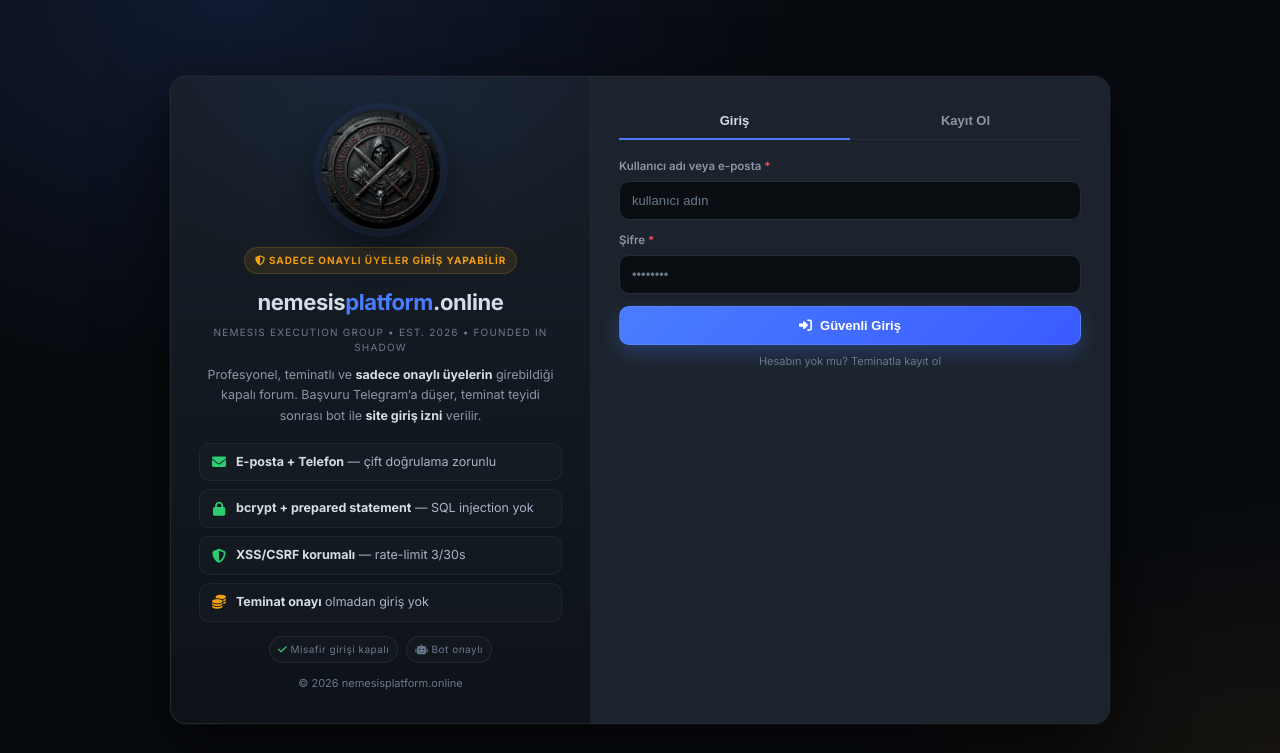
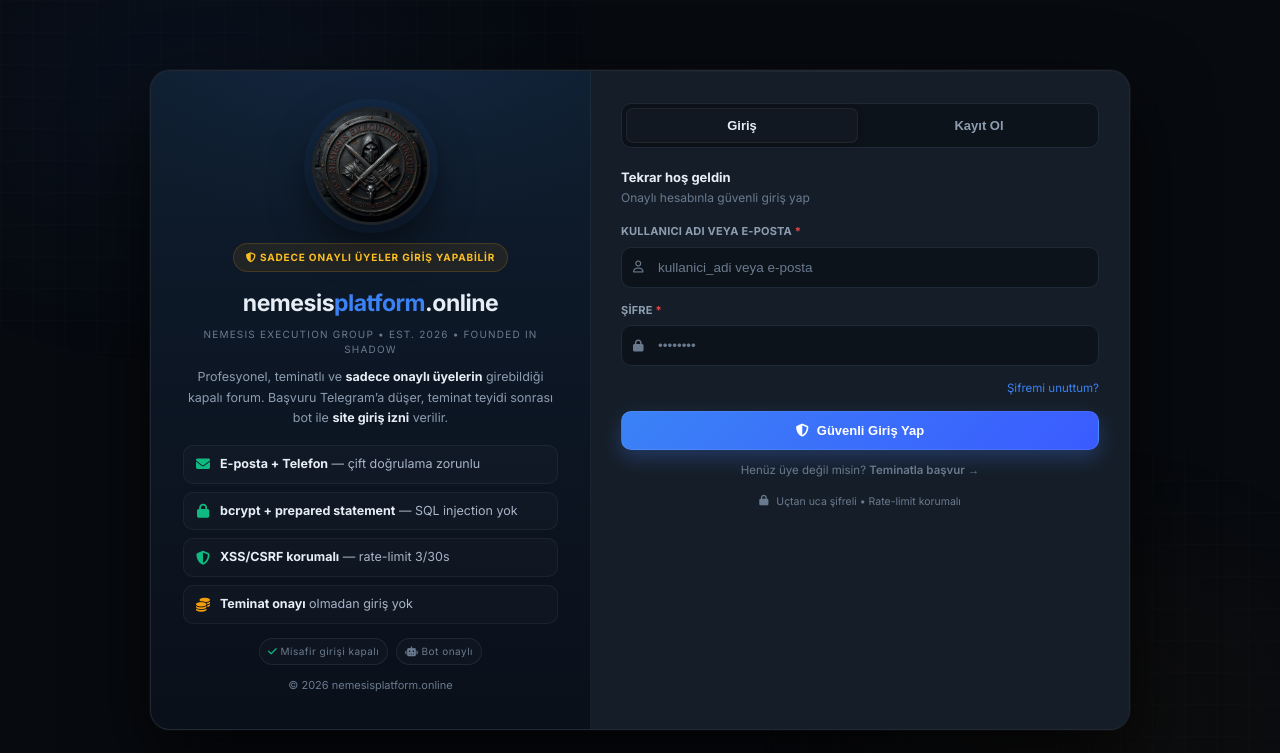
Before and after one commit to ByFieber/darkcloud-underground, a plain HTML site: page index.html in a window 1280 px wide. Shown: the top 753 px of the page. Drawn offline with Linux system fonts and the light colour scheme.

Commit message:
login premium: ikonlu inputlar, hos geldin basligi, profesyonel premium giris - logo korundu

```diff
--- a/index.html
+++ b/index.html
@@ -9,43 +9,40 @@
 <link href="https://fonts.googleapis.com/css2?family=Inter:wght@400;500;600;700&display=swap" rel="stylesheet">
 <link rel="stylesheet" href="https://cdnjs.cloudflare.com/ajax/libs/font-awesome/6.5.0/css/all.min.css">
 <style>
-:root{--bg:#0e1217;--panel:#161c22;--panel2:#1c232c;--border:#232e3a;--border2:#2a3645;--text:#d6dde6;--muted:#8a97a8;--muted2:#6b7a8c;--blue:#4a7cff;--green:#2ecc71;--red:#ff4d4d;--amber:#f59e0b}
+:root{--bg:#080c11;--panel:#111821;--panel2:#151e28;--panel3:#0d131b;--border:#1e2a38;--border2:#243447;--text:#e6edf5;--muted:#8d9db0;--muted2:#6a7a8e;--blue:#3b82f6;--blue2:#2563eb;--green:#10b981;--red:#ef4444;--amber:#f59e0b}
 *{box-sizing:border-box;margin:0;padding:0}
-body{font-family:Inter,system-ui,sans-serif;background:var(--bg);color:var(--text);line-height:1.5;font-size:14px}
+body{font-family:Inter,system-ui,sans-serif;background:var(--bg);color:var(--text);line-height:1.5;font-size:14px;-webkit-font-smoothing:antialiased}
 a{color:var(--blue);text-decoration:none}
-.gate{position:fixed;inset:0;z-index:100;background:radial-gradient(900px 600px at 18% 0%, rgba(74,124,255,.14), transparent 62%),radial-gradient(700px 500px at 100% 100%, rgba(245,158,11,.07), transparent 60%),#070a0f;display:flex;align-items:center;justify-content:center;padding:20px;overflow:auto;-webkit-overflow-scrolling:touch}
+.gate{position:fixed;inset:0;z-index:100;background:#070a0f;display:flex;align-items:center;justify-content:center;padding:24px;overflow:auto;-webkit-overflow-scrolling:touch}
+.gate::before{content:"";position:fixed;inset:0;background:radial-gradient(700px 500px at 15% 10%, rgba(59,130,246,.10), transparent 60%),radial-gradient(600px 500px at 85% 90%, rgba(245,158,11,.06), transparent 60%),linear-gradient(180deg, rgba(255,255,255,.015) 1px, transparent 1px),linear-gradient(90deg, rgba(255,255,255,.015) 1px, transparent 1px);background-size:auto,auto,32px 32px,32px 32px;pointer-events:none;opacity:.6}
 .gate.hide{display:none}
-.gate-card{width:100%;max-width:940px;background:var(--panel);border:1px solid rgba(255,255,255,.06);border-radius:16px;overflow:hidden;box-shadow:0 24px 70px rgba(0,0,0,.65), 0 0 0 1px rgba(255,255,255,.04);display:grid;grid-template-columns:420px 1fr}
-@media(max-width:860px){.gate{align-items:flex-start;padding:12px}.gate-card{grid-template-columns:1fr;margin:12px 0;max-width:100%}.gate-left{padding:20px 18px}.gate-right{padding:18px 16px}.logo-img{width:84px;height:84px;margin-bottom:12px}}
-@media(max-width:380px){.gate{padding:8px}.gate-card{border-radius:12px}.gate-left{padding:16px 14px}.gate-right{padding:14px 12px}}
-@media(max-height:700px){.gate{align-items:flex-start}.gate-card{max-height:none;margin:20px 0}.logo-img{width:84px;height:84px}}
-.gate-left{padding:32px 28px;background:linear-gradient(180deg, rgba(255,255,255,.02), transparent), linear-gradient(180deg, #121a24 0%, #0d1218 100%);border-right:1px solid rgba(255,255,255,.06);display:flex;flex-direction:column;align-items:center;text-align:center;position:relative}
-.gate-left::before{content:"";position:absolute;inset:0;background:radial-gradient(400px 300px at 50% 0%, rgba(74,124,255,.08), transparent 70%);pointer-events:none}
-.logo-img{width:122px;height:122px;border-radius:50%;border:2px solid rgba(255,255,255,.08);box-shadow:0 0 0 6px rgba(74,124,255,.08), 0 14px 36px rgba(0,0,0,.55);object-fit:cover;background:#0a0e13;margin-bottom:16px;position:relative}
+.gate-card{width:100%;max-width:980px;background:var(--panel);border:1px solid rgba(255,255,255,.07);border-radius:20px;overflow:hidden;box-shadow:0 32px 80px rgba(0,0,0,.75), 0 0 0 1px rgba(255,255,255,.05), inset 0 1px 0 rgba(255,255,255,.04);display:grid;grid-template-columns:440px 1fr;position:relative}
+@media(max-width:900px){.gate{align-items:flex-start;padding:16px}.gate-card{grid-template-columns:1fr;margin:16px 0;max-width:520px}.gate-left{padding:28px 24px}.gate-right{padding:24px 22px}.logo-img{width:96px;height:96px;margin-bottom:14px}}
+@media(max-width:420px){.gate{padding:12px}.gate-card{border-radius:14px}.gate-left{padding:22px 18px}.gate-right{padding:20px 16px}}
+.gate-left{padding:36px 32px;background:linear-gradient(180deg, #0f1e2f 0%, #0c1522 55%, #0a101a 100%);border-right:1px solid rgba(255,255,255,.06);display:flex;flex-direction:column;align-items:center;text-align:center;position:relative;overflow:hidden}
+.gate-left::after{content:"";position:absolute;inset:0;background:radial-gradient(500px 350px at 50% -10%, rgba(59,130,246,.09), transparent 65%);pointer-events:none}
+.logo-img{width:118px;height:118px;border-radius:50%;border:3px solid rgba(255,255,255,.09);box-shadow:0 0 0 8px rgba(59,130,246,.06), 0 18px 40px rgba(0,0,0,.6), inset 0 2px 0 rgba(255,255,255,.08);object-fit:cover;background:#0a0e13;margin-bottom:18px;position:relative;z-index:1}
 .logo-img-sm{width:32px;height:32px;border-radius:50%;border:1px solid var(--border2);object-fit:cover;background:#0a0e13}
-.badge{font-size:10px;letter-spacing:.9px;font-weight:700;color:var(--amber);background:rgba(245,158,11,.10);border:1px solid rgba(245,158,11,.20);padding:5px 10px;border-radius:999px;margin-bottom:12px}
-.gate-left h1{font-size:22px;font-weight:800;letter-spacing:-.4px;margin-bottom:6px;position:relative}
+.badge{font-size:10px;letter-spacing:.85px;font-weight:700;color:#fbbf24;background:rgba(245,158,11,.09);border:1px solid rgba(245,158,11,.18);padding:6px 12px;border-radius:999px;margin-bottom:14px;backdrop-filter:blur(6px);position:relative;z-index:1}
+.gate-left h1{font-size:23px;font-weight:800;letter-spacing:-.5px;margin-bottom:7px;position:relative;z-index:1}
 .gate-left h1 span{color:var(--blue)}
-.gate-left p{color:var(--muted);font-size:12.5px;line-height:1.65;position:relative}
-.gate-left ul{margin-top:16px;list-style:none;display:flex;flex-direction:column;gap:8px;width:100%;text-align:left;position:relative}
-.gate-left li{font-size:12.5px;color:#a8b5c6;display:flex;gap:9px;align-items:flex-start;background:rgba(255,255,255,.015);border:1px solid rgba(255,255,255,.05);border-radius:10px;padding:9px 10px}
-.gate-left li i{color:var(--green);margin-top:2px;width:16px;text-align:center;flex-shrink:0}
-.sec-box{margin-top:16px;border:1px solid rgba(255,255,255,.06);background:rgba(255,255,255,.02);border-radius:10px;padding:11px 12px;width:100%;text-align:left;position:relative}
-.sec-box h4{font-size:11px;letter-spacing:.5px;text-transform:uppercase;color:var(--muted);margin-bottom:7px;display:flex;gap:6px;align-items:center}
-.sec-box li{font-size:11.5px}
-.gate-right{padding:26px 28px;background:var(--panel2);position:relative}
-.tabs2{display:flex;gap:0;margin-bottom:18px;border-bottom:1px solid var(--border)}
-.tabs2 button{flex:1;padding:10px 6px;font-size:13px;font-weight:700;border:none;background:transparent;color:var(--muted);cursor:pointer;position:relative;border-bottom:2px solid transparent;margin-bottom:-1px}
-.tabs2 button.active{color:var(--text);border-bottom-color:var(--blue)}
-.field{margin-bottom:12px}
-.field label{font-size:11.5px;font-weight:600;color:var(--muted);display:block;margin-bottom:6px}
+.gate-left p{color:var(--muted);font-size:12.5px;line-height:1.65;position:relative;z-index:1}
+.gate-right{padding:32px 30px;background:var(--panel2);position:relative}
+.gate-right::before{content:"";position:absolute;top:0;left:0;right:0;height:1px;background:linear-gradient(90deg, transparent, rgba(255,255,255,.06), transparent)}
+.tabs2{display:flex;gap:6px;margin-bottom:20px;background:var(--panel3);border:1px solid var(--border);border-radius:10px;padding:4px}
+.tabs2 button{flex:1;padding:9px 6px;font-size:13px;font-weight:700;border:none;background:transparent;color:var(--muted);cursor:pointer;border-radius:7px;transition:.15s}
+.tabs2 button.active{background:var(--panel);color:var(--text);box-shadow:0 1px 6px rgba(0,0,0,.25);border:1px solid rgba(255,255,255,.06)}
+.field{margin-bottom:14px}
+.field label{font-size:11px;font-weight:700;letter-spacing:.2px;color:var(--muted);display:block;margin-bottom:7px;text-transform:uppercase}
 .field label em{color:var(--red);font-style:normal}
-.field input,.field select{width:100%;background:#0a0e13;border:1px solid var(--border);color:var(--text);padding:11px 12px;font-size:13px;outline:none;border-radius:10px;transition:.15s}
-.field input:focus,.field select:focus{border-color:var(--blue);box-shadow:0 0 0 3px rgba(74,124,255,.15);background:#0c1117}
+.field-wrap{position:relative}
+.field-wrap i{position:absolute;left:12px;top:50%;transform:translateY(-50%);color:var(--muted2);font-size:12px;pointer-events:none}
+.field input,.field select{width:100%;background:var(--panel3);border:1px solid var(--border);color:var(--text);padding:12px 12px 12px 36px;font-size:13.5px;outline:none;border-radius:10px;transition:.15s}
+.field input:focus,.field select:focus{border-color:var(--blue);box-shadow:0 0 0 3px rgba(59,130,246,.14);background:#0d131b}
 .field input::placeholder{color:var(--muted2)}
-.hint{font-size:11px;color:var(--muted2);margin-top:5px}
-.err{font-size:12.5px;color:#ff6b6b;background:rgba(255,90,90,.08);border:1px solid rgba(255,90,90,.18);padding:9px 11px;margin-bottom:12px;display:none;border-radius:10px}
-.ok{font-size:12.5px;color:#2ecc71;background:rgba(46,204,113,.08);border:1px solid rgba(46,204,113,.18);padding:9px 11px;margin-bottom:12px;display:none;border-radius:10px}
+.hint{font-size:11px;color:var(--muted2);margin-top:6px}
+.err{font-size:12.5px;color:#ff6b6b;background:rgba(239,68,68,.07);border:1px solid rgba(239,68,68,.14);padding:10px 12px;margin-bottom:14px;display:none;border-radius:10px}
+.ok{font-size:12.5px;color:#10b981;background:rgba(16,185,129,.07);border:1px solid rgba(16,185,129,.14);padding:10px 12px;margin-bottom:14px;display:none;border-radius:10px}
 .check{font-size:11.5px;color:var(--muted);display:flex;gap:7px;align-items:flex-start;margin:8px 0}
 .check input{margin-top:2px;accent-color:var(--blue)}
 .check a{color:var(--blue)}
@@ -158,25 +155,27 @@ footer{max-width:1160px;margin:18px auto 0;padding:12px 14px;border-top:1px soli
 
       <!-- LOGIN FORM -->
       <div id="loginForm">
+        <div style="margin-bottom:16px"><div style="font-size:13px;font-weight:700;color:var(--text)">Tekrar hoş geldin</div><div style="font-size:12px;color:var(--muted2);margin-top:2px">Onaylı hesabınla güvenli giriş yap</div></div>
         <div id="loginErr" class="err"></div>
         <div id="loginOk" class="ok"></div>
-        <div class="field"><label>Kullanıcı adı veya e-posta <em>*</em></label><input id="lu" placeholder="kullanıcı adın" autocomplete="username"></div>
-        <div class="field"><label>Şifre <em>*</em></label><input id="lp" type="password" placeholder="••••••••" autocomplete="current-password"></div>
-        <div style="font-size:11px;color:var(--muted2);margin:6px 0" id="lockInfo"></div>
-        <button class="btn btn-primary" onclick="doLogin()"><i class="fa-solid fa-right-to-bracket"></i> Güvenli Giriş</button>
-        <div style="text-align:center;margin-top:8px;font-size:11px;color:var(--muted2)">Hesabın yok mu? <span class="link" onclick="switchMode('register')">Teminatla kayıt ol</span></div>
+        <div class="field"><label>Kullanıcı adı veya e-posta <em>*</em></label><div class="field-wrap"><i class="fa-regular fa-user"></i><input id="lu" placeholder="kullanici_adi veya e-posta" autocomplete="username"></div></div>
+        <div class="field"><label>Şifre <em>*</em></label><div class="field-wrap"><i class="fa-solid fa-lock"></i><input id="lp" type="password" placeholder="••••••••" autocomplete="current-password"></div></div>
+        <div style="display:flex;justify-content:space-between;align-items:center;margin:6px 0 14px"><span style="font-size:11px;color:var(--muted2)" id="lockInfo"></span><a href="#" onclick="event.preventDefault();alert('Şifre sıfırlama için t.me/NemesisPlatformOnline üzerinden yazın.')" style="font-size:11.5px;color:var(--blue)">Şifremi unuttum?</a></div>
+        <button class="btn btn-primary" onclick="doLogin()"><i class="fa-solid fa-shield-halved"></i> Güvenli Giriş Yap</button>
+        <div style="text-align:center;margin-top:12px;font-size:11.5px;color:var(--muted2)">Henüz üye değil misin? <span class="link" style="font-weight:600" onclick="switchMode('register')">Teminatla başvur →</span></div>
+        <div style="margin-top:14px;display:flex;gap:8px;align-items:center;justify-content:center;color:var(--muted2);font-size:10.5px"><i class="fa-solid fa-lock"></i> Uçtan uca şifreli • Rate-limit korumalı</div>
       </div>
 
       <!-- REGISTER FORM -->
       <div id="regForm" style="display:none">
         <div id="regErr" class="err"></div>
         <div id="regOk" class="ok"></div>
-        <div class="field"><label>Kullanıcı adı <em>*</em></label><input id="ru" placeholder="3-16 karakter, a-z 0-9 _"><div class="hint">Sadece harf, rakam ve _</div></div>
-        <div class="field"><label>E-posta <em>*</em></label><input id="re" placeholder="mail@ornek.com" autocomplete="email"></div>
-        <div class="field"><label>Telefon <em>*</em></label><input id="rp" placeholder="+90 5xx xxx xx xx"></div>
-        <div class="field"><label>Telegram <em>*</em> — zorunlu</label><input id="rtg" placeholder="@kullaniciadiniz"><div class="hint">Üyeliğin onayı için <a href="https://t.me/NemesisPlatformOnline" target="_blank">t.me/NemesisPlatformOnline</a> üzerinden iletişime geçilecek</div></div>
-        <div class="field"><label>Şifre <em>*</em></label><input id="rpass" type="password" placeholder="min 8, büyük/küçük + rakam"><div class="hint" id="passHint"></div></div>
-        <div class="field"><label>Şifre tekrar <em>*</em></label><input id="rpass2" type="password" placeholder="tekrar"></div>
+        <div class="field"><label>Kullanıcı adı <em>*</em></label><div class="field-wrap"><i class="fa-regular fa-user"></i><input id="ru" placeholder="3-16 karakter, a-z 0-9 _"></div><div class="hint">Sadece harf, rakam ve _</div></div>
+        <div class="field"><label>E-posta <em>*</em></label><div class="field-wrap"><i class="fa-regular fa-envelope"></i><input id="re" placeholder="mail@ornek.com" autocomplete="email"></div></div>
+        <div class="field"><label>Telefon <em>*</em></label><div class="field-wrap"><i class="fa-solid fa-phone"></i><input id="rp" placeholder="+90 5xx xxx xx xx"></div></div>
+        <div class="field"><label>Telegram <em>*</em> — zorunlu</label><div class="field-wrap"><i class="fa-brands fa-telegram"></i><input id="rtg" placeholder="@kullaniciadiniz"></div><div class="hint">Onay için <a href="https://t.me/NemesisPlatformOnline" target="_blank">t.me/NemesisPlatformOnline</a> üzerinden yazacağız</div></div>
+        <div class="field"><label>Şifre <em>*</em></label><div class="field-wrap"><i class="fa-solid fa-lock"></i><input id="rpass" type="password" placeholder="En az 8, büyük/küçük + rakam"></div><div class="hint" id="passHint"></div></div>
+        <div class="field"><label>Şifre tekrar <em>*</em></label><div class="field-wrap"><i class="fa-solid fa-lock"></i><input id="rpass2" type="password" placeholder="Tekrar"></div></div>
         <label class="check"><input type="checkbox" id="cTeminat"> <span> <a href="#" onclick="openLegal('collateralModal');return false"><b>Teminat şartlarını</b></a> okudum, üyeliğin teminat karşılığı ve doğrulanacağını kabul ediyorum. <em>*</em></span></label>
         <label class="check"><input type="checkbox" id="cTerms"> <span> <a href="#" onclick="openLegal('termsModal');return false">Üyelik sözleşmesi</a> ve <a href="#" onclick="openLegal('privacyModal');return false">aydınlatma metnini</a> okudum, kişisel verilerimin doğrulama amacıyla işlenmesini onaylıyorum. <em>*</em></span></label>
         <label class="check"><input type="checkbox" id="cRules"> <span> <a href="#" onclick="openLegal('termsModal');return false">Forum kurallarını</a> kabul ediyorum. <em>*</em></span></label>
```
